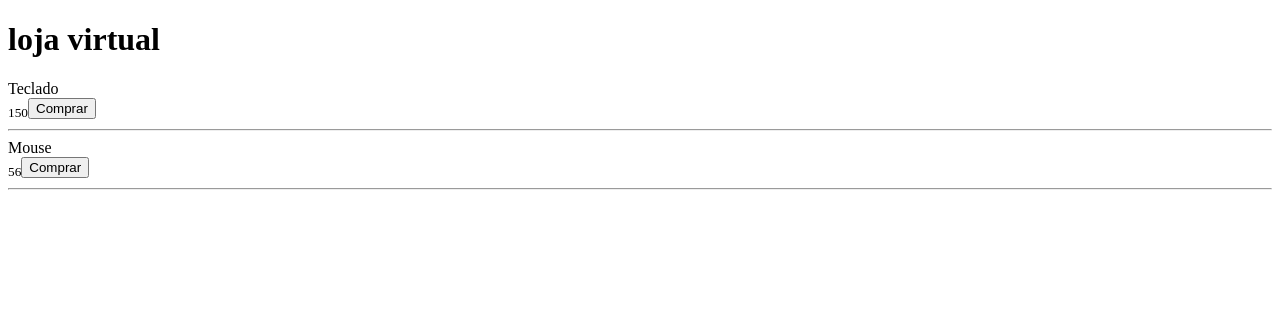
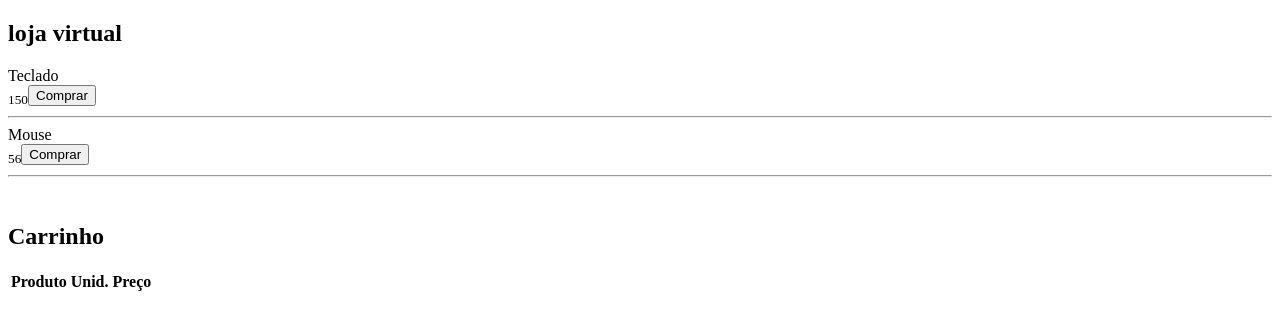
Before and after one commit to jonhtan/LPWEB---Loja-Virtual, an Angular app: page / in a window 1280 px wide. Shown: the top 330 px of the page. Built offline with nearby package versions, Linux system fonts and the light colour scheme.

Commit message:
feat: adicionado verificação de existencia do produto

```diff
--- a/src/app/app.component.html
+++ b/src/app/app.component.html
@@ -1,10 +1,27 @@
-<h1>{{title}}</h1>
+<h2>{{title}}</h2>
 
 <div class="produtos">
   <div *ngFor="let produto of produtos">
     <caption>{{produto.getNome()}}</caption>
     <sub>{{produto.getValor()}}</sub>
-    <button>Comprar</button>
+    <button (click)="adicionaCarrinho(produto)">Comprar</button>
     <hr>
   </div>
 </div>
+
+<br>
+<h2>Carrinho</h2>
+<div class="carrinho">
+  <table>
+    <tr>
+      <th>Produto</th>
+      <th>Unid.</th>
+      <th>Preço</th>
+    </tr>
+    <tr *ngFor="let produto of carrinho">
+      <td>{{produto.getNome()}}</td>
+      <td>{{produto.getQtd()}}</td>
+      <td>{{produto.getValor()}}</td>
+    </tr>
+  </table>
+</div>
--- a/src/app/app.component.ts
+++ b/src/app/app.component.ts
@@ -8,7 +8,25 @@ import { Component } from '@angular/core';
 export class AppComponent {
   title = 'loja virtual';
 
-  produtos = [new Produto("Teclado", 150.00), new Produto("Mouse", 56.00)];
+  produtos = [new Produto("Teclado", 150.00, 1), new Produto("Mouse", 56.00, 1)];
+
+  carrinho = [];
+
+  adicionaCarrinho(produto) {
+    if (this.carrinho.length==0) {
+      this.carrinho.push(this.produtos[this.produtos.indexOf(produto)]);
+    } else {
+      if(this.existe(produto)) {
+        console.log("already in!")
+      } else {
+        this.carrinho.push(this.produtos[this.produtos.indexOf(produto)]);
+      }
+    }
+  }
+
+  existe(pd) { // check if object already exists
+    return this.carrinho.some(produto => produto.getNome() === pd.getNome());
+  }
 
 }
 
@@ -16,10 +34,12 @@ export class AppComponent {
 export class Produto {
   private nome: string;
   private valor: Float64Array;
+  private qtd: number;
 
-  constructor(nome, valor) {
+  constructor(nome, valor, qtd) {
     this.nome = nome;
     this.valor = valor;
+    this.qtd = qtd;
   }
 
   getNome() {
@@ -29,4 +49,8 @@ export class Produto {
   getValor() {
     return this.valor;
   }
+
+  getQtd() {
+    return this.qtd;
+  }
 }
```
